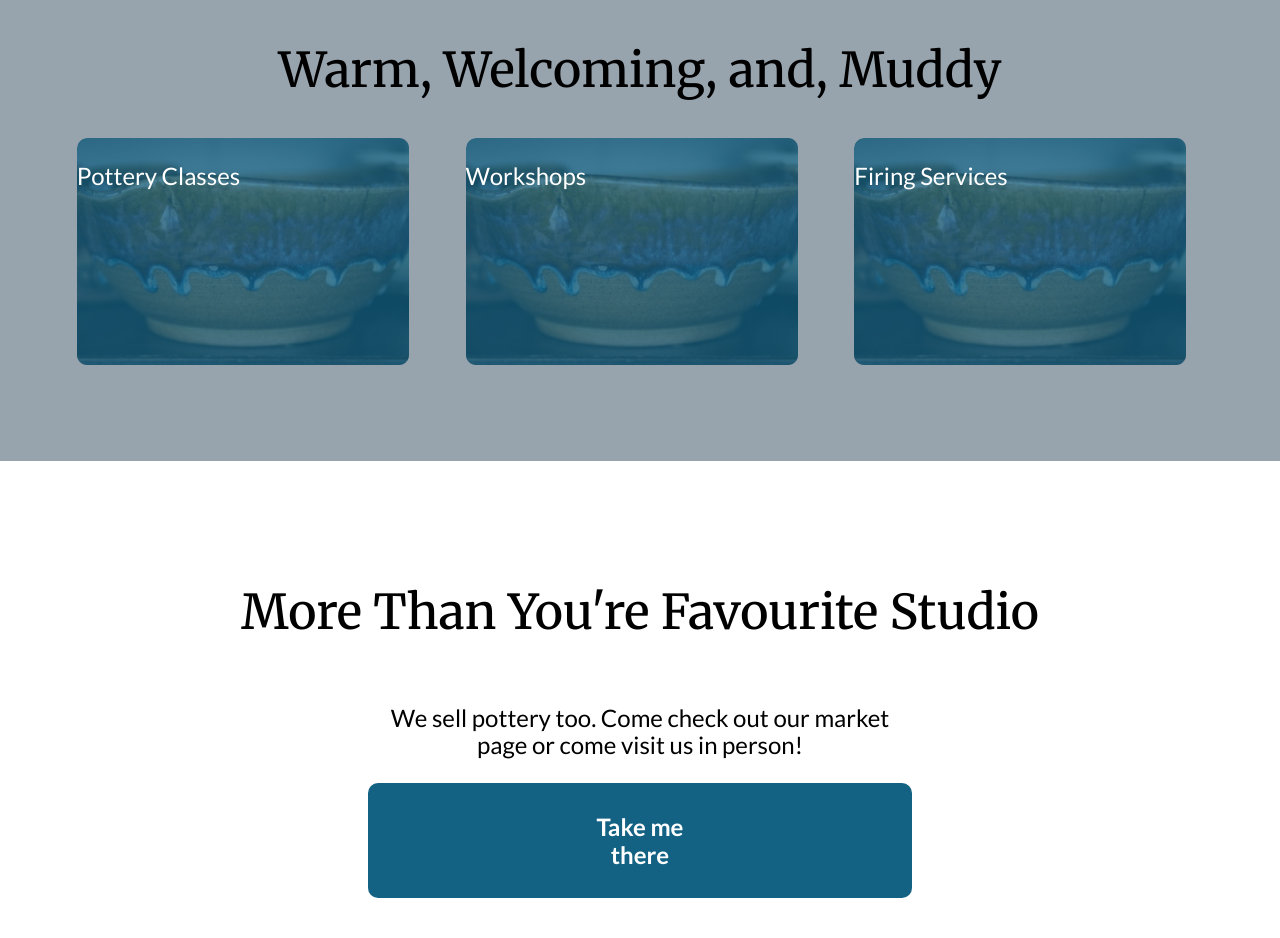
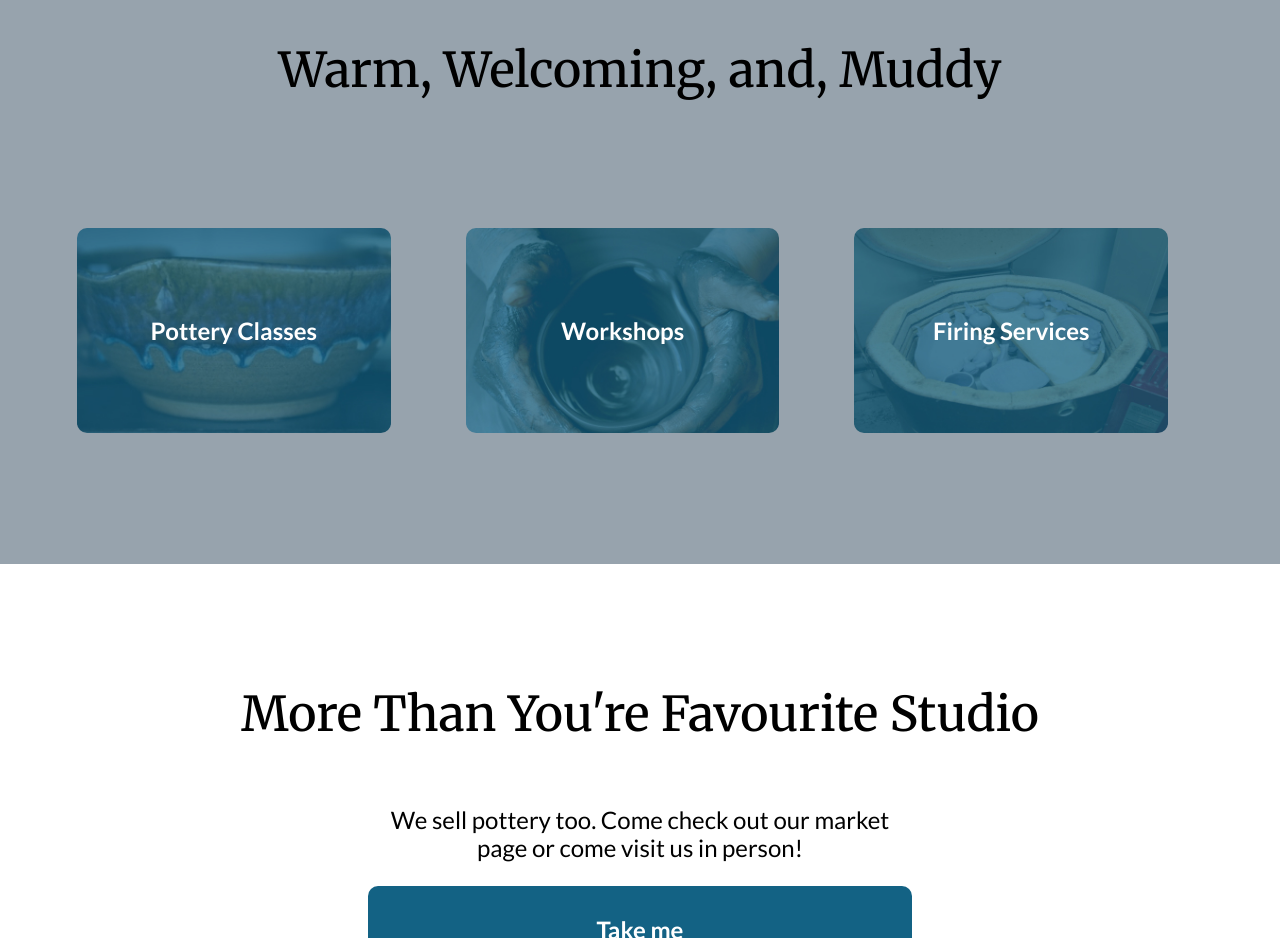
Before and after one commit to IASingson/DESN340_FALL2026_Project3, a plain HTML site: page index.html in a window 1280 px wide. Shown: the part 1100-2038 px from the top of the page. Drawn offline with Linux system fonts and the light colour scheme.

Commit message:
fixed homepage cards and positioned them in center

```diff
--- a/index.html
+++ b/index.html
@@ -67,27 +67,21 @@
                         <!-- Column one: Pottery Classes -->
                         <div class="col col-lg-4">
                             <div class="homepage-card">
-                                <div class="homepage-card-img">
-                                    <p>Pottery Classes</p>
-                                </div>
+                                <p class="text-bold">Pottery Classes</p>
                             </div>
                         </div>
 
                         <!-- Column two: Workshops -->
                         <div class="col col-lg-4">
-                            <div class="homepage-card">
-                                <div class="homepage-card-img homepage-card-img">
-                                    <p>Workshops</p>
-                                </div>
+                            <div class="homepage-card homepage-card-2">
+                                <p class="text-bold">Workshops</p>
                             </div>
                         </div>
 
                         <!-- Column three: Firing Services -->
                         <div class="col col-lg-4">
-                            <div class="homepage-card">
-                                <div class="homepage-card-img homepage-card-img-3">
-                                    <p>Firing Services</p>
-                                </div>
+                            <div class="homepage-card homepage-card-3">
+                                <p class="text-bold">Firing Services</p>
                             </div>
                         </div>
                     </div>
--- a/styles.css
+++ b/styles.css
@@ -177,30 +177,28 @@ p
 
 .homepage-card
 {
+    background-image: url(images/pottery-classes.jpg);
+    width: 90%;
+    height: 60%;
+    aspect-ratio: 5/4;
+    border-radius: 10px;
+    background-repeat: no-repeat;
+    background-size: cover;
+    background-position: center;
+
     display: flex;
-    flex-direction: column;
-    height: 100%;
-
+    align-items: center;
+    justify-content: center;
+    color: white;
+    margin-top: 90px;
 }
 
-.homepage-card-img
+.homepage-card-2
 {
-    width: 100%;
-    aspect-ratio: 332/227;
-    border-radius: 10px;
-    overflow: hidden;
-    color: white;
-    background-image: url(images/pottery-classes.jpg);
-    background-repeat: no-repeat;
+    background-image: url(images/workshops-card.jpg);
 }
 
-.homepage-card-img-2
-{
-    background-image: url(images/workshops-card.jpg);
-
-}
-
-.homepage-card-img-2
+.homepage-card-3
 {
     background-image: url(images/firing-services-card.jpg);
 }
@@ -309,6 +307,10 @@ p
     color: white;
 }
 
+.text-bold
+{
+    font-weight: 700;
+}
 
 .cadet-gray-background
 {
```
